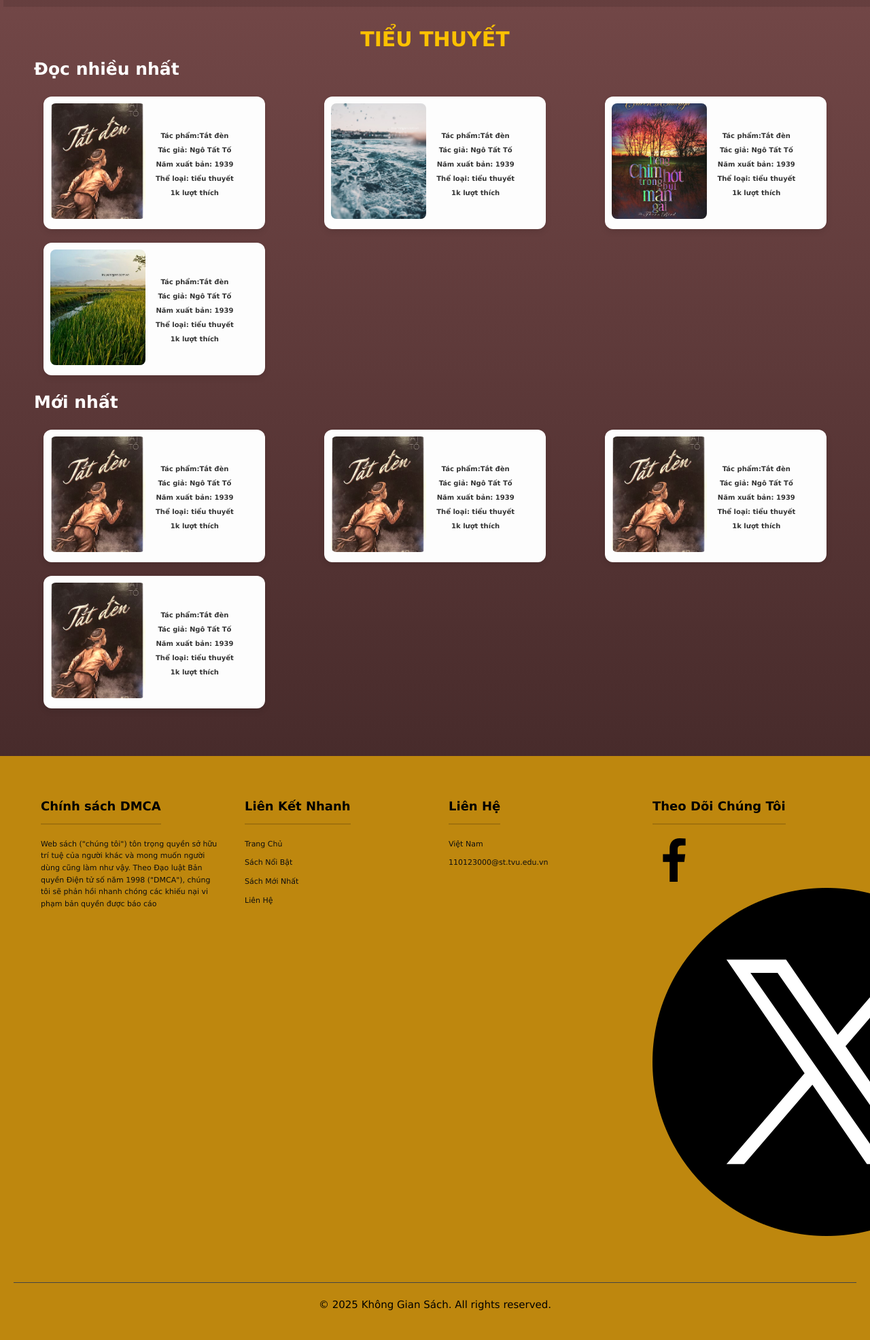
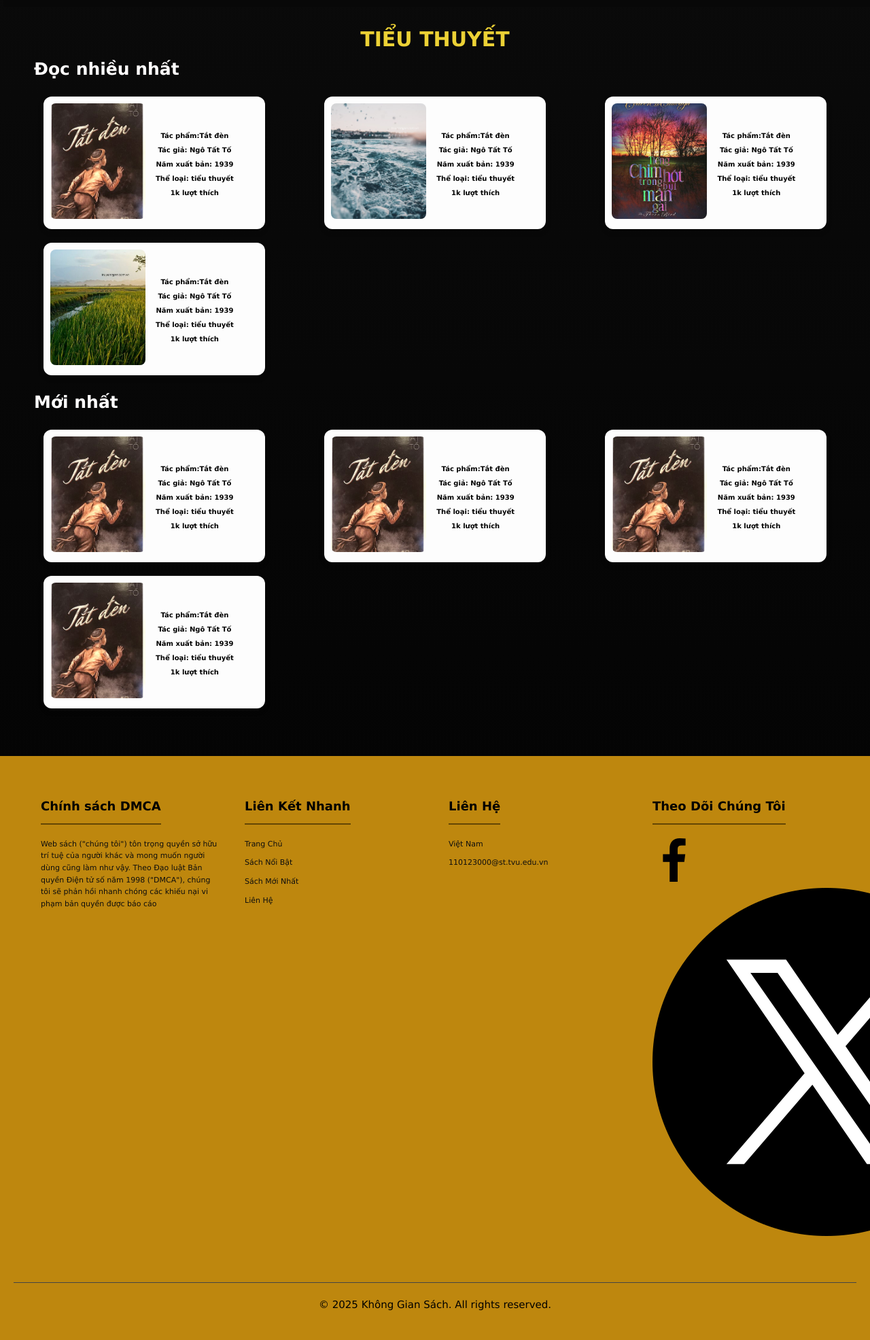
Before and after one commit to uselessonee/Web_sach, a PHP site: page /The_loai/Tieu_thuyet/tieuthuyet.html in a window 1280 px wide; the page is wider, and only the part inside the window is pictured. Shown: the part 56-2027 px from the top of that part at 68% size. Run offline with PHP 8.4, Linux system fonts and the light colour scheme.

Commit message:
cập nhật The_loai.css

```diff
--- a/css/The_loai.css
+++ b/css/The_loai.css
@@ -212,13 +212,12 @@ header .logo {
   }
 }
 
-/* Footer Styles */
 footer {
   background-color: #be870e;
   padding: 40px 20px;
   font-family: Arial, sans-serif;
   margin-top: 50px;
-  /* Adds some space above the footer */
+
 }
 
 .footer-content {
@@ -239,7 +238,7 @@ footer {
   color: #000000;
   margin-bottom: 20px;
   font-size: 1.8rem;
-  border-bottom: 2px solid #a1720d;
+  border-bottom: 2px solid #644604;
   padding-bottom: 10px;
   display: inline-block;
 }
@@ -299,7 +298,6 @@ footer {
   color: #000000;
 }
 
-/* Responsive adjustments */
 @media (max-width: 768px) {
   .footer-content {
     flex-direction: column;
@@ -327,7 +325,7 @@ footer {
   text-align: center;
   font-size: 3rem;
   margin-top: 9rem;
-  color: #fcc100;
+  color: #ecd135;
   font-weight: bold;
 }
 .featured-books {
@@ -368,11 +366,11 @@ footer {
 .book-title {
   font-size: 10px;
   font-weight: bold;
-  color: #333;
+  color: #000000;
 }
 
   body {
-    background: linear-gradient(to bottom, #744848, #271616);
+    background: linear-gradient(to bottom, #0a0a0a, #000000);
     color: #f0f0f0;
     font-family: 'Georgia', serif;
     line-height: 1.6;
```
